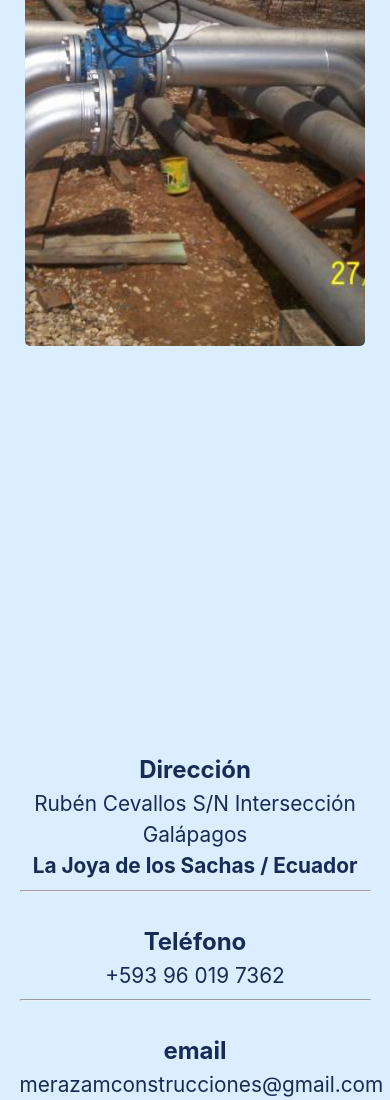
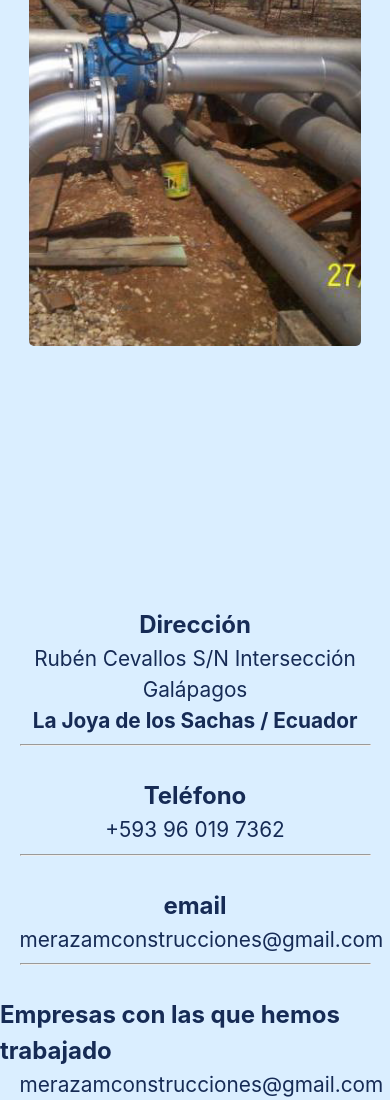
Before and after one commit to jcdelrioe/merazam, a React (Vite) app: page / in a window 390 px wide. Shown: the part 1916-3016 px from the top of the page. Built offline with nearby package versions, Linux system fonts and the light colour scheme; grey boxes are pictures that could not be loaded.

Commit message:
change view trayectoria

```diff
--- a/src/Components/Direccion/Direccion.jsx
+++ b/src/Components/Direccion/Direccion.jsx
@@ -14,6 +14,11 @@ export const Direccion = () => {
       <hr />
       <h3 className="subTittle">email</h3>
       <p className="logoLema">merazamconstrucciones@gmail.com</p>
+      <hr />
+      <h3 className="subTittle">Empresas con las que hemos trabajado</h3>
+      <p className="logoLema">merazamconstrucciones@gmail.com</p>
+
+
     </section>
   );
 };
--- a/src/Components/Trayectoria/Trayectoria.css
+++ b/src/Components/Trayectoria/Trayectoria.css
@@ -19,18 +19,18 @@
     margin: 5px 10px;
   } */
 
-  /* .containerLogo{
+  .containerLogo{
     display: flex;
     flex-direction: column;
     justify-content: space-evenly;
     align-items: center;
     height: calc(100vh - 90px);
     width: auto;
-  } */
+  }
 
   .slider{
     aspect-ratio: 10/16;
-    width: calc(100vw - 50px);
+    width: calc(85vw);
     position: relative;
     display: flex;
     overflow: scroll;
--- a/src/Components/Trayectoria/Trayectoria.jsx
+++ b/src/Components/Trayectoria/Trayectoria.jsx
@@ -15,10 +15,7 @@ export const Trayectoria = () => {
         <img className="sliderImg" src={pic03} alt="" />
         <img className="sliderImg" src={pic04} alt="" />
 
-        {/* // <img src={pic01} alt="" />
-        // <img src={pic02} alt="" />
-        // <img src={pic03} alt="" />
-        // <img src={pic04} alt="" /> */}
+
       </div>
 
     </section>
```
Also changed, not shown: src/App.jsx (+6 -9 lines).
